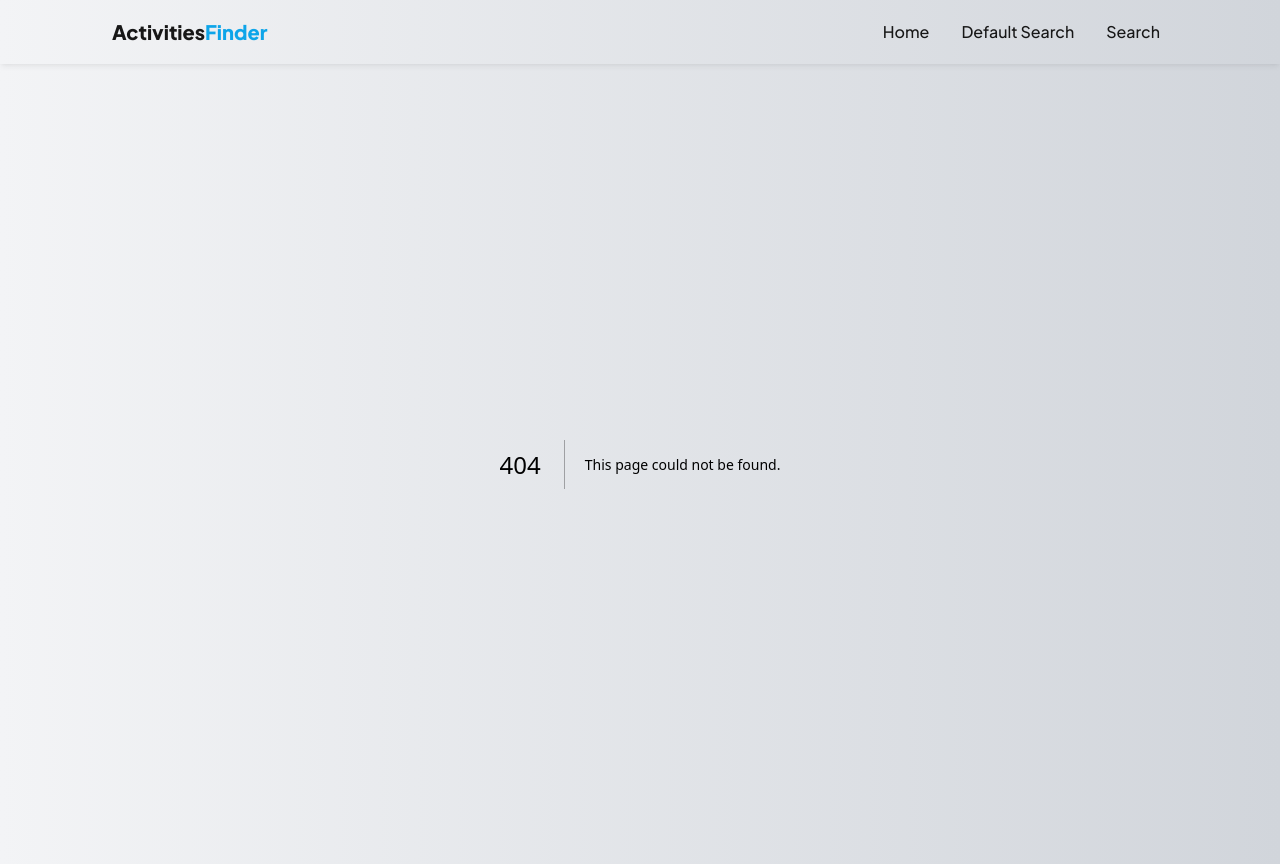
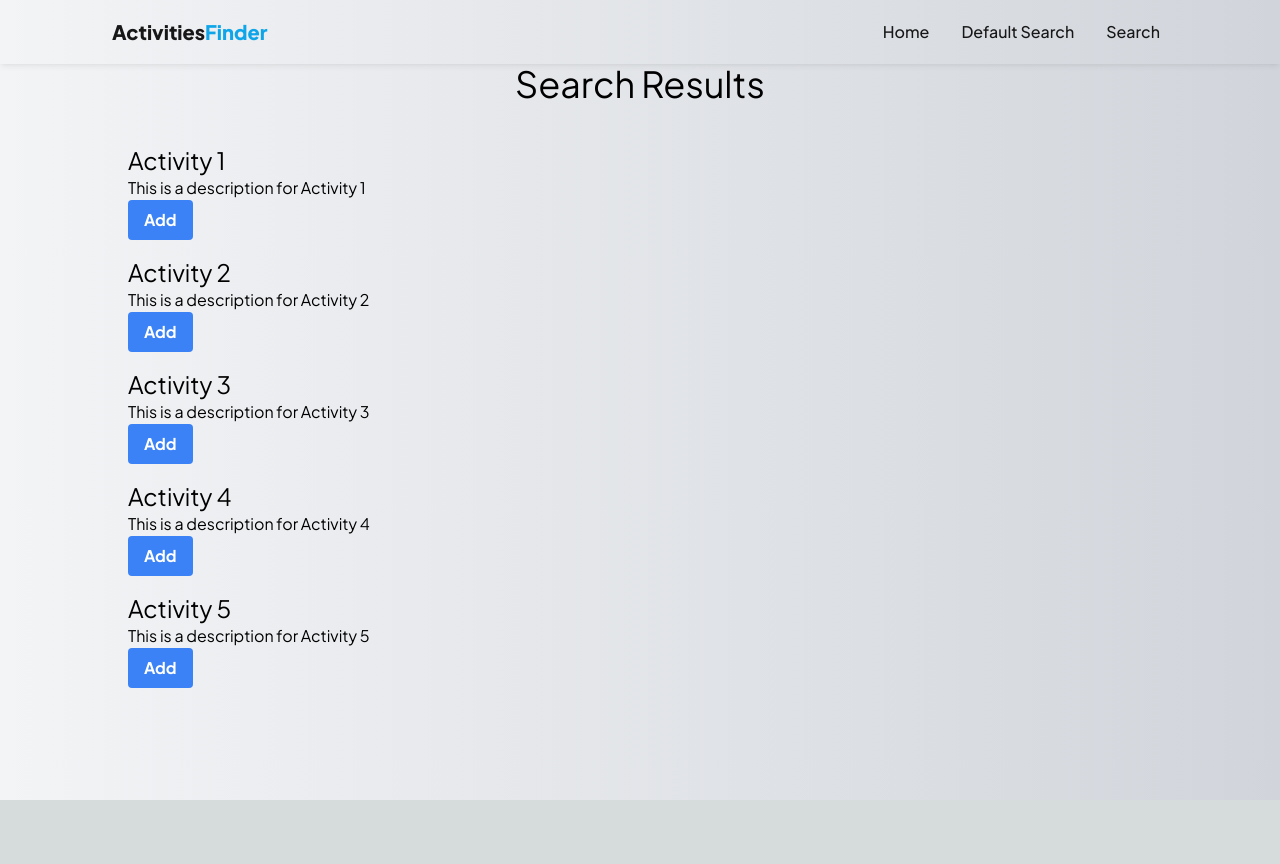
Before and after one commit to jackbisceglia/activitiesfinder-320, a Next.js app in the folder frontend/: page /results in a window 1280 px wide. Before the commit this address had no page. After the commit the page ends 800 px from the top, so only its background shows below. Built offline with nearby package versions, Linux system fonts and the light colour scheme.

Commit message:
preference change

```diff
--- a/frontend/package.json
+++ b/frontend/package.json
@@ -9,6 +9,7 @@
     "lint": "next lint"
   },
   "dependencies": {
+    "@types/next": "^9.0.0",
     "@types/node": "18.15.10",
     "@types/react": "18.0.30",
     "@types/react-dom": "18.0.11",
@@ -19,7 +20,9 @@
     "postcss": "8.4.21",
     "react": "18.2.0",
     "react-dom": "18.2.0",
-    "tailwindcss": "3.2.7",
+    "tailwindcss": "3.2.7"
+  },
+  "devDependencies": {
     "typescript": "5.0.2"
   }
 }
--- a/frontend/src/components/Navbar.tsx
+++ b/frontend/src/components/Navbar.tsx
@@ -8,7 +8,7 @@ type PageData = {
 const pages: PageData[] = [
   { title: "Home", href: "/" },
   { title: "Default Search", href: "/results" },
-  { title: "Search", href: "/search" },
+  { title: "Search", href: "/preferences" },
 ];
 
 const Navbar = () => {
--- /dev/null
+++ b/frontend/src/pages/preferences.tsx
@@ -0,0 +1,24 @@
+import Link from "next/link";
+
+export default function Preferences() {
+  return (
+    <div className="text-center">
+      <h1 className="text-4xl mb-10">Choose Preferences</h1>
+      <div className="flex flex-col items-center gap-2">
+        <label>
+          <input type="checkbox" />
+          <span className="ml-2">Indoor</span>
+        </label>
+        <label>
+          <input type="checkbox" />
+          <span className="ml-2">Outdoor</span>
+        </label>
+      </div>
+      <Link href="/results">
+        <a className="px-4 py-2 bg-blue-500 text-white font-bold text-center rounded mt-10">
+          Show Search Results
+        </a>
+      </Link>
+    </div>
+  );
+}
--- /dev/null
+++ b/frontend/src/pages/results.tsx
@@ -0,0 +1,35 @@
+export default function Results() {
+    // A sample list of search results
+    const searchResults = [
+      { title: "Activity 1", description: "This is a description for Activity 1" },
+      { title: "Activity 2", description: "This is a description for Activity 2" },
+      { title: "Activity 3", description: "This is a description for Activity 3" },
+      { title: "Activity 4", description: "This is a description for Activity 4" },
+      { title: "Activity 5", description: "This is a description for Activity 5" },
+    ];
+
+    const handleAddClick = (eventTitle: string) => {
+      console.log(`Adding ${eventTitle}`);
+      // Add functionality to handle adding events here
+    };
+
+    return (
+      <div className="text-center">
+        <h1 className="text-4xl mb-10">Search Results</h1>
+        <ul className="space-y-4">
+          {searchResults.map((result, index) => (
+            <li key={index} className="text-left">
+              <h2 className="text-2xl">{result.title}</h2>
+              <p>{result.description}</p>
+              <button
+                className="px-4 py-2 bg-blue-500 text-white font-bold rounded"
+                onClick={() => handleAddClick(result.title)}
+              >
+                Add
+              </button>
+            </li>
+          ))}
+        </ul>
+      </div>
+    );
+  }
```
Also changed, not shown: package.json (added, +20 -0 lines), 2 other files (tests, documents, lock files or other folders).
